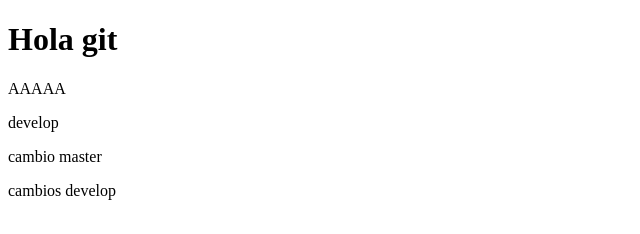
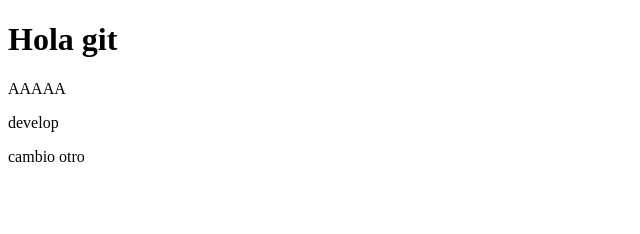
Before and after one commit to PCshiro/repasogit, a plain HTML site: page index.html in a window 1280 px wide. Shown: the whole page, without its empty margins (0-640 px from the left). Drawn offline with Linux system fonts and the light colour scheme.

Commit message:
otro guardado

```diff
--- a/index.html
+++ b/index.html
@@ -10,7 +10,6 @@
     <h1>Hola git</h1>
     <p>AAAAA</p>
     <p>develop</p>
-    <p>cambio master</p>
-    <p>cambios develop</p>
+    <p>cambio otro</p>
 </body>
 </html>
```
